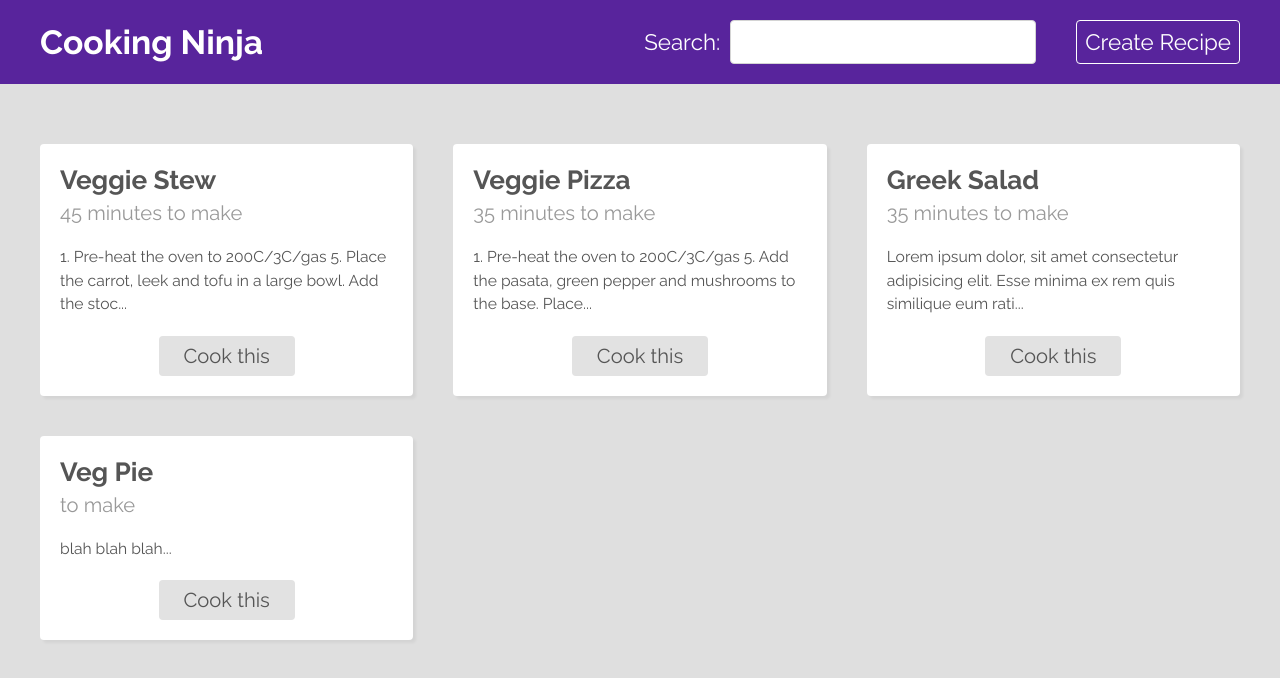
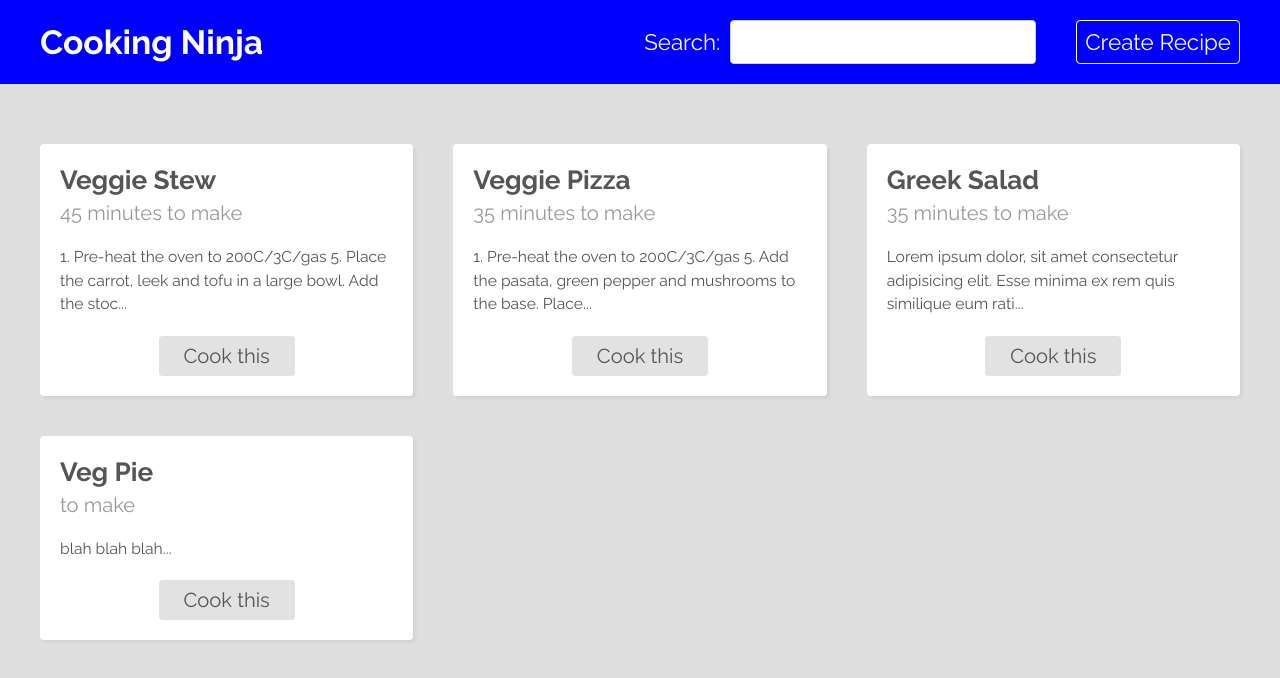
Before and after one commit to themis1986/react_recipe_directory, a React (Create React App) app: page / in a window 1280 px wide. Shown: the top 678 px of the page. Built offline with nearby package versions, Linux system fonts and the light colour scheme; data requests are answered from the project's data file.

Commit message:
Add Context API, create context & provider, create custom context hook

```diff
--- a/src/components/Navbar.js
+++ b/src/components/Navbar.js
@@ -1,4 +1,5 @@
 import { Link } from "react-router-dom";
+import { useTheme } from "../hooks/useTheme";
 // *components
 import Searchbar from "./Searchbar";
 // *styles
@@ -7,8 +8,10 @@ import "./Navbar.css";
 import React from "react";
 
 export default function Navbar() {
+  const { color } = useTheme();
+
   return (
-    <div className="navbar">
+    <div className="navbar" style={{ background: color }}>
       <nav>
         <Link to="/" className="brand">
           <h1>Cooking Ninja</h1>
--- /dev/null
+++ b/src/context/ThemeContext.js
@@ -0,0 +1,13 @@
+import { createContext } from "react";
+
+export const ThemeContext = createContext();
+
+export function ThemeProvider({ children }) {
+  // *custom logic
+
+  return (
+    <ThemeContext.Provider value={{ color: "blue" }}>
+      {children}
+    </ThemeContext.Provider>
+  );
+}
--- /dev/null
+++ b/src/hooks/useTheme.js
@@ -0,0 +1,12 @@
+import { useContext } from "react";
+import { ThemeContext } from "../context/ThemeContext";
+
+export const useTheme = () => {
+  const context = useContext(ThemeContext);
+
+  if (context === undefined) {
+    throw new Error("useTheme() must be used inside a ThemeProvider");
+  }
+
+  return context;
+};
--- a/src/index.js
+++ b/src/index.js
@@ -1,11 +1,14 @@
-import React from 'react';
-import ReactDOM from 'react-dom';
-import './index.css';
-import App from './App';
+import React from "react";
+import ReactDOM from "react-dom";
+import { ThemeProvider } from "./context/ThemeContext";
+import App from "./App";
+import "./index.css";
 
 ReactDOM.render(
   <React.StrictMode>
-    <App />
+    <ThemeProvider>
+      <App />
+    </ThemeProvider>
   </React.StrictMode>,
-  document.getElementById('root')
+  document.getElementById("root")
 );
```
